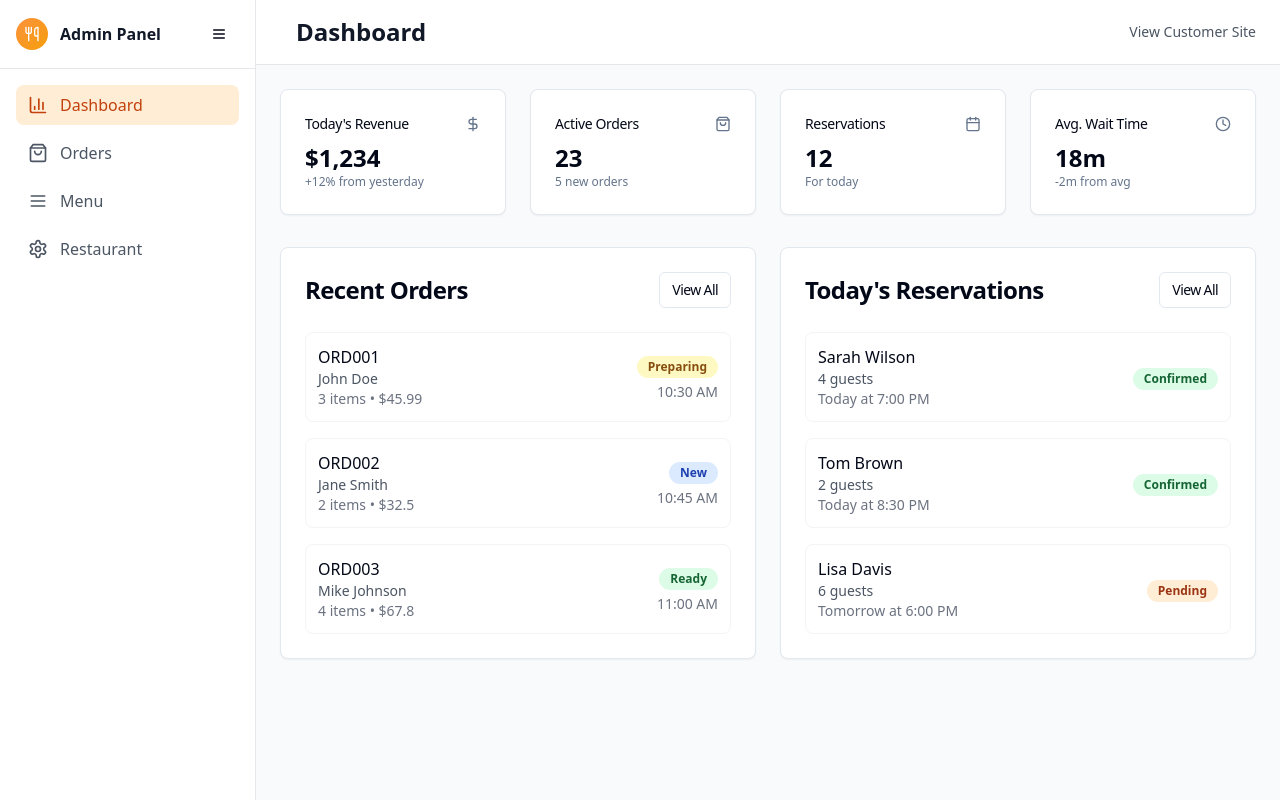
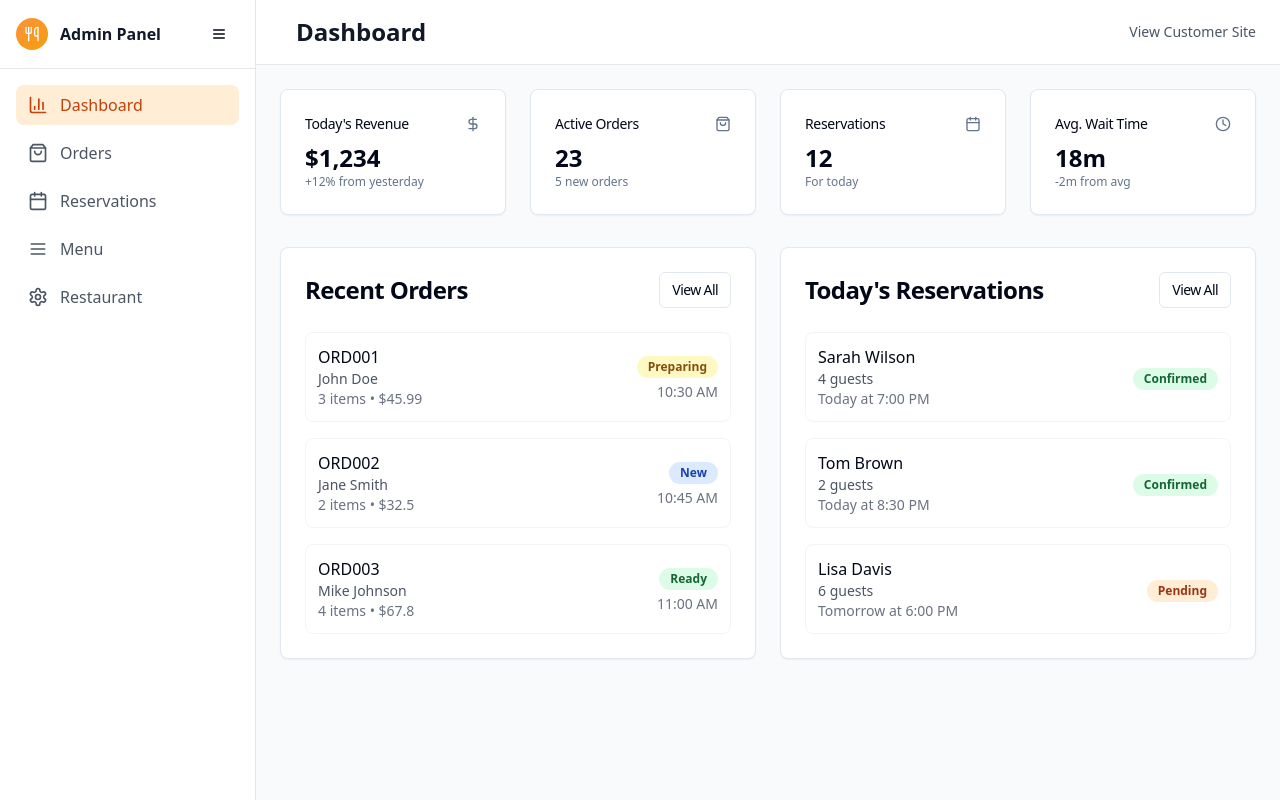
Before and after one commit to OrderNinja/Order-Reserve, a React (Vite) app: page /admin in a window 1280 px wide. Built offline with nearby package versions, Linux system fonts and the light colour scheme.

Commit message:
Add reservation management to admin
Add reservation management to the admin dashboard.

```diff
--- a/src/components/admin/AdminSidebar.tsx
+++ b/src/components/admin/AdminSidebar.tsx
@@ -1,6 +1,5 @@
-
 import { Link, useLocation } from "react-router-dom";
-import { BarChart3, ShoppingBag, Menu as MenuIcon, Settings, Utensils } from "lucide-react";
+import { BarChart3, ShoppingBag, Menu as MenuIcon, Settings, Utensils, Calendar } from "lucide-react";
 import { cn } from "@/lib/utils";
 import { Button } from "@/components/ui/button";
 
@@ -24,6 +23,12 @@ const AdminSidebar = ({ isOpen, onToggle }: AdminSidebarProps) => {
       icon: ShoppingBag,
       href: "/admin/orders",
       isActive: location.pathname === "/admin/orders"
+    },
+    {
+      title: "Reservations",
+      icon: Calendar,
+      href: "/admin/reservations",
+      isActive: location.pathname === "/admin/reservations"
     },
     {
       title: "Menu",
--- a/src/pages/admin/AdminDashboard.tsx
+++ b/src/pages/admin/AdminDashboard.tsx
@@ -150,7 +150,9 @@ const AdminDashboard = () => {
               <CardHeader>
                 <CardTitle className="flex items-center justify-between">
                   Today's Reservations
-                  <Button variant="outline" size="sm">View All</Button>
+                  <Link to="/admin/reservations">
+                    <Button variant="outline" size="sm">View All</Button>
+                  </Link>
                 </CardTitle>
               </CardHeader>
               <CardContent>
```
